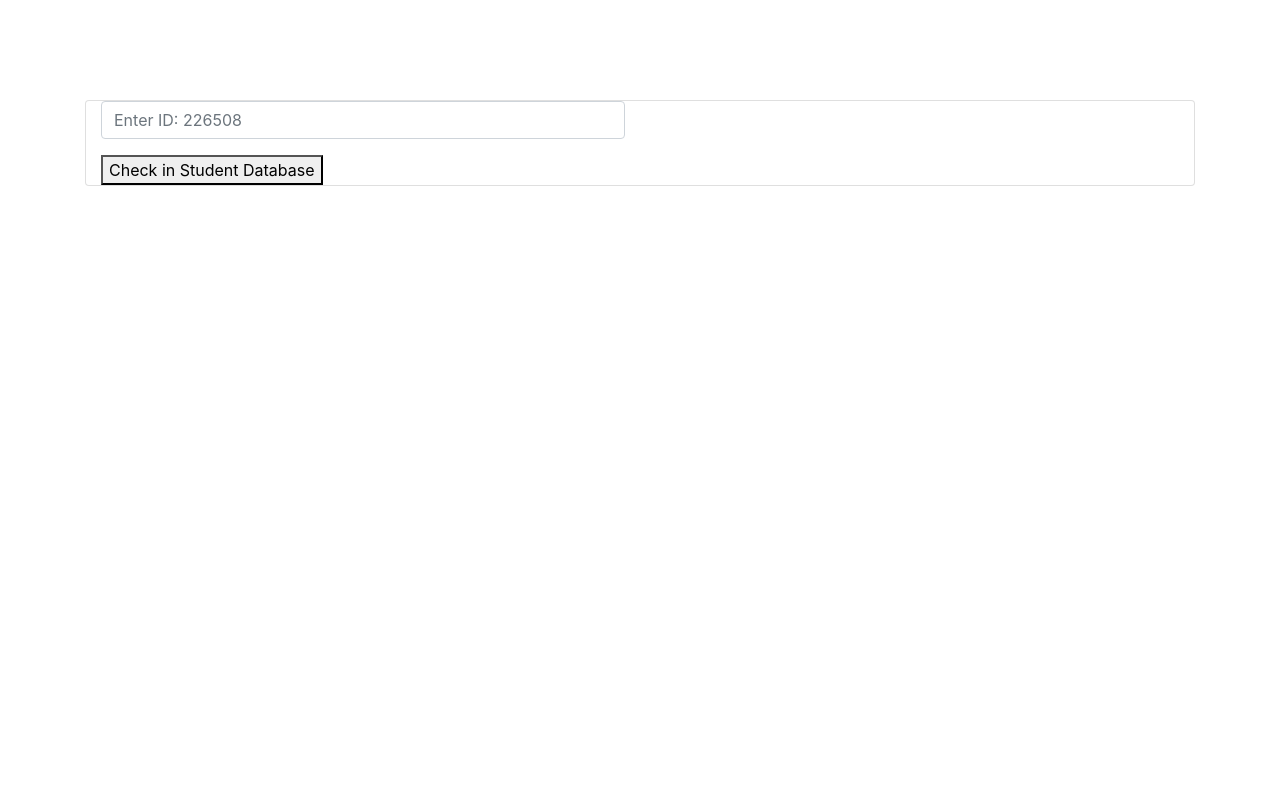
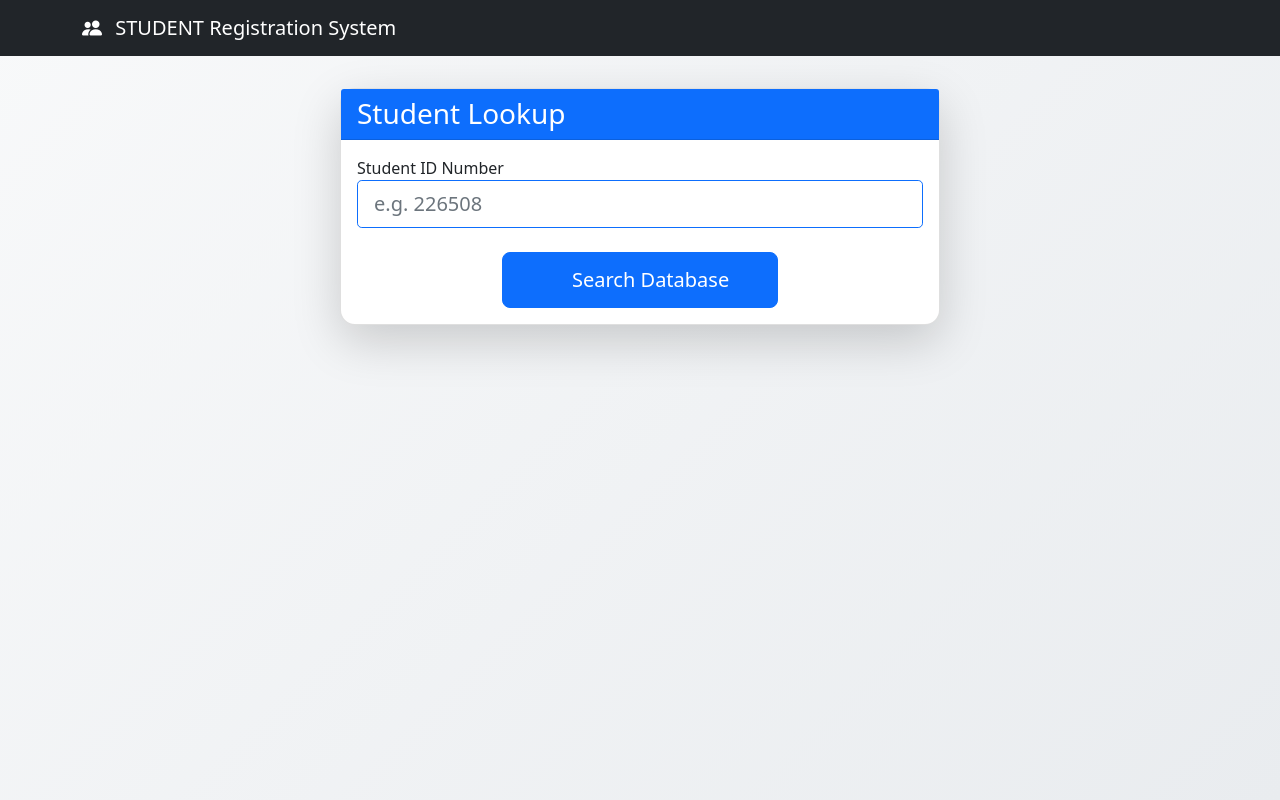
Before and after one commit to oooshwin/orsem, a Django app: page /website/ in a window 1280 px wide. Run offline with Django 5.2, Linux system fonts and the light colour scheme; some libraries are stand-ins or nearby versions.

Commit message:
update frontend

```diff
--- /dev/null
+++ b/static/css/main.css
@@ -0,0 +1,26 @@
+body {
+    min-height: 100vh;
+    background: linear-gradient(135deg, #f8f9fa 0%, #e9ecef 100%);
+}
+
+.card {
+    border-radius: 15px;
+    transition: transform 0.2s;
+}
+
+.card:hover {
+    transform: translateY(-5px);
+}
+
+.form-control:focus {
+    box-shadow: 0 0 0 0.25rem rgba(13,110,253,0.25);
+}
+
+.btn-lg {
+    padding: 0.75rem 1.5rem;
+    border-radius: 0.5rem;
+}
+
+.alert {
+    border-radius: 0.5rem;
+}
--- a/templates/base.html
+++ b/templates/base.html
@@ -2,30 +2,36 @@
 <!DOCTYPE html>
 <html lang="en">
 <head>
-    <meta charset="UTF-8">
-    <meta http-equiv="X-UA-Compatible" content="IE=edge">
-    <meta name="viewport" content="width=device-width, initial-scale=1.0">
-    <title>Orsem Reg</title>
+    <!-- Existing meta tags -->
+    <title>ORSEM Registration System</title>
 
     <!-- Bootstrap CSS -->
-    <link rel="stylesheet" href="https://maxcdn.bootstrapcdn.com/bootstrap/4.0.0/css/bootstrap.min.css" integrity="sha384-Gn5384xqQ1aoWXA+058RXPxPg6fy4IWvTNh0E263XmFcJlSAwiGgFAW/dAiS6JXm" crossorigin="anonymous">
+    <link href="https://cdn.jsdelivr.net/npm/bootstrap@5.1.3/dist/css/bootstrap.min.css" rel="stylesheet">
 
     <!-- Custom CSS -->
-    <link rel="stylesheet" href="{% static 'css/main.css' %}" />
+    <link rel="stylesheet" href="{% static 'css/main.css' %}">
 
-    <!-- jQuery and Bootstrap JS -->
-    <script src="https://code.jquery.com/jquery-3.2.1.slim.min.js" integrity="sha384-KJ3o2DKtIkvYIK3UENzmM7KCkRr/rE9/Qpg6aAZGJwFDMVNA/GpGFF93hXpG5KkN" crossorigin="anonymous"></script>
-    <script src="https://cdnjs.cloudflare.com/ajax/libs/popper.js/1.12.9/umd/popper.min.js" integrity="sha384-ApNbgh9B+Y1QKtv3Rn7W3mgPxhU9K/ScQsAP7hUibX39j7fakFPskvXusvfa0b4Q" crossorigin="anonymous"></script>
-    <script src="https://maxcdn.bootstrapcdn.com/bootstrap/4.0.0/js/bootstrap.min.js" integrity="sha384-JZR6Spejh4U02d8jOt6vLEHfe/JQGiRRSQQxSfFWpi1MquVdAyjUar5+76PVCmYl" crossorigin="anonymous"></script>
+    <!-- Bootstrap Icons -->
+    <link rel="stylesheet" href="https://cdn.jsdelivr.net/npm/bootstrap-icons@1.8.1/font/bootstrap-icons.css">
+</head>
+<body class="bg-light">
+    <nav class="navbar navbar-expand-lg navbar-dark bg-dark mb-4">
+        <div class="container">
+            <a class="navbar-brand" href="#">
+                <i class="bi bi-people-fill me-2"></i>
+                STUDENT Registration System
+            </a>
+        </div>
+    </nav>
 
-    <!-- HTMX -->
-    <script src="https://unpkg.com/htmx.org@1.6.0"></script>
-</head>
-<body>
-
-    <div class="container mt-4">
+    <div class="container">
         {% block content %}
         {% endblock %}
     </div>
+
+    <!-- Bootstrap JS Bundle -->
+    <script src="https://cdn.jsdelivr.net/npm/bootstrap@5.1.3/dist/js/bootstrap.bundle.min.js"></script>
+    <!-- HTMX -->
+    <script src="https://unpkg.com/htmx.org@1.6.0"></script>
 </body>
 </html>
--- a/templates/index.html
+++ b/templates/index.html
@@ -2,23 +2,34 @@
 {% load static %}
 {% block content %}
     <div class="main-content">
-            <div class="card" style="margin-top: 100px;">
-
-                <div class="col-md-6">
-                    <form method="POST" hx-post="/website/check_student" hx-target="#student_result">
+        <div class="card shadow-lg mx-auto" style="max-width: 600px; margin-top: 2rem;">
+            <div class="card-header bg-primary text-white">
+                <h3 class="mb-0">Student Lookup</h3>
+            </div>
+            <div class="card-body">
+                <form method="POST" hx-post="/website/check_student" hx-target="#student_result" hx-indicator="#spinner">
                     {% csrf_token %}
                     <div class="form-group">
-                            <input type="number" id="id_number" name="id_number" class="form-control" placeholder="Enter ID: 226508 " required>
+                        <label for="id_number" class="font-weight-bold">Student ID Number</label>
+                        <input type="number" id="id_number" name="id_number"
+                               class="form-control form-control-lg border-primary"
+                               placeholder="e.g. 226508"
+                               required>
                     </div>
-                        <div class="main-btn-container">
-
-                        <button type="submit" class="main-btn">Check in Student Database</button>				</div>
-
+                    <div class="text-center mt-4">
+                        <button type="submit" class="btn btn-primary btn-lg px-5">
+                            <span class="htmx-indicator" id="spinner">
+                                <span class="spinner-border spinner-border-sm" role="status"></span>
+                            </span>
+                            Search Database
+                        </button>
+                    </div>
                 </form>
             </div>
         </div>
 
-            <div class="mt-4" id="student_result">
+        <div class="mt-5" id="student_result">
             {% include 'partials/student_info.html' %}
-            </div>    </div>
+        </div>
+    </div>
 {% endblock content %}
--- a/templates/partials/student_info.html
+++ b/templates/partials/student_info.html
@@ -1,37 +1,61 @@
 {% if student %}
-<div class="card mt-4" >
-    <div >
-        <h5 >Student Information</h5>
+<div class="card shadow mt-4 border-{% if student.attendance %}success{% else %}warning{% endif %}">
+    <div class="card-header bg-{% if student.attendance %}success{% else %}warning{% endif %} text-white">
+        <h5 class="mb-0"><i class="bi bi-person-badge me-2"></i>Student Profile</h5>
     </div>
-    <div class="card-body" style="padding-bottom: 10px;" >
-        <p class="card-text"><strong>ID Number:</strong> {{ student.id_number }}</p>
-        <p class="card-text"><strong>Full Name:</strong> {{ student.full_name }}</p>
-        <p class="card-text"><strong>Committee:</strong> {{ student.committee }}</p>
-        <p class="card-text"><strong>Position:</strong> {{ student.position }}</p>
-        <p class="card-text">
-            <strong>Attendance:</strong>
-                {% if not student.attendance  %} Has not attended {% else %} Has attended {% endif %}
-            <form method="POST" hx-post="edit_attendance" hx-target="#student_result" class="d-inline float-right" hx-confirm="Confirm">
+    <div class="card-body">
+        <div class="row">
+            <div class="col-md-6">
+                <p class="card-text">
+                    <strong><i class="bi bi-123 me-2"></i>ID:</strong>
+                    <span class="text-muted">{{ student.id_number }}</span>
+                </p>
+                <p class="card-text">
+                    <strong><i class="bi bi-person me-2"></i>Name:</strong>
+                    <span class="text-primary">{{ student.full_name }}</span>
+                </p>
+            </div>
+            <div class="col-md-6">
+                <p class="card-text">
+                    <strong><i class="bi bi-building me-2"></i>Committee:</strong>
+                    {{ student.committee }}
+                </p>
+                <p class="card-text">
+                    <strong><i class="bi bi-briefcase me-2"></i>Position:</strong>
+                    {{ student.position }}
+                </p>
+            </div>
+        </div>
+        <hr>
+        <div class="d-flex justify-content-between align-items-center">
+            <div>
+                <strong>Attendance Status:</strong>
+                <span class="badge bg-{% if student.attendance %}success{% else %}danger{% endif %}">
+                    {% if student.attendance %}Present{% else %}Absent{% endif %}
+                </span>
+            </div>
+            <form method="POST" hx-post="edit_attendance" hx-target="#student_result"
+                  class="d-inline" hx-confirm="Are you sure you want to change attendance status?">
                 {% csrf_token %}
                 <input name="attendance" hidden type="number" value="{{ student.id_number }}">
-                {% if not student.attendance %}
-                    <button type="submit" class="badge badge-success badge-pill" style="cursor: pointer;" hx-confirm="Confirm">Mark Attendance</button>
-                {% else %}
-                    <button type="submit" class="badge badge-danger badge-pill" style="cursor: pointer;" hx-confirm="Confirm">Unmark Attendance</button>
-                {% endif %}
+                <button type="submit" class="btn btn-{% if not student.attendance %}success{% else %}danger{% endif %} btn-sm">
+                    {% if not student.attendance %}
+                        <i class="bi bi-check-circle me-2"></i>Mark Present
+                    {% else %}
+                        <i class="bi bi-x-circle me-2"></i>Mark Absent
+                    {% endif %}
+                </button>
             </form>
-        </p>
+        </div>
     </div>
 </div>
-
 {% endif %}
 
 {% if method == 'POST' %}
-<div class="card mt-4" >
-    <div >
-        <h5 >Student #{{id_number}} is not found in the Database.</h5>
-    </div>
-
+<div class="alert alert-danger mt-4 shadow" role="alert">
+    <h4 class="alert-heading"><i class="bi bi-exclamation-octagon me-2"></i>Not Found</h4>
+    <p>Student #{{id_number}} was not found in the database.</p>
+    <hr>
+    <p class="mb-0">Please check the ID number and try again.</p>
 </div>
-
 {% endif %}
```
Also changed, not shown: templates/partials/registration.html (+29 -8 lines), db.sqlite3. Lines whose indentation alone changed are shown as unchanged.
